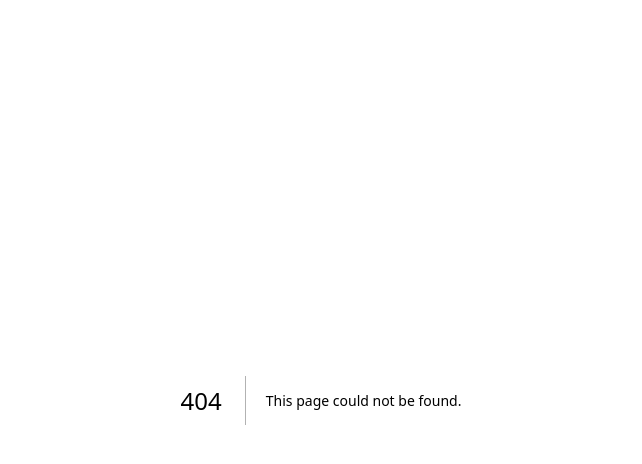
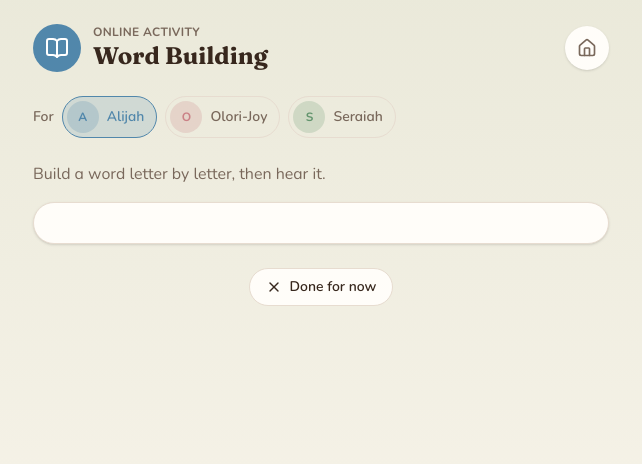
Before and after one commit to sparkye9/biblically-schooled, a Next.js app: page /lessons/1 in a window 1280 px wide. Before the commit this address had no page. Shown: the top 464 px of the page, without its empty margins (319-961 px from the left). Built offline with nearby package versions, Linux system fonts and the light colour scheme.

Commit message:
Add interactive lesson pages (phonics/math/word-building)

```diff
--- /dev/null
+++ b/app/lessons/[lesson]/page.tsx
@@ -0,0 +1,145 @@
+'use client'
+
+import { use, useState } from 'react'
+import Link from 'next/link'
+import { X, Calculator, BookOpen, Home } from 'lucide-react'
+import { useStore } from '@/lib/store'
+import { childrenInView } from '@/lib/selectors'
+import { accent, accentBg } from '@/lib/ui'
+import { ChildAvatar } from '@/components/primitives'
+import { PhonicsBoard } from '@/components/interactive/phonics'
+import { WordBuilder } from '@/components/interactive/word-building'
+import { NumberBondBoard } from '@/components/interactive/math-manipulatives'
+
+const LESSONS: Record<
+  string,
+  { title: string; sub: string; Icon: typeof Home }
+> = {
+  phonics: {
+    title: 'Phonics Practice',
+    sub: 'Tap a letter, hear its sound, and build the sound.',
+    Icon: BookOpen,
+  },
+  math: {
+    title: 'Number Bonds',
+    sub: 'Tap counters to split a whole into two parts.',
+    Icon: Calculator,
+  },
+  'word-building': {
+    title: 'Word Building',
+    sub: 'Build a word letter by letter, then hear it.',
+    Icon: BookOpen,
+  },
+}
+
+export default function LessonPage({
+  params,
+}: {
+  params: Promise<{ lesson: string }>
+}) {
+  const { lesson } = use(params)
+  const { children, currentView } = useStore()
+  const inView = childrenInView(children, currentView)
+  const meta = LESSONS[lesson] ?? LESSONS['word-building']
+
+  const [childId, setChildId] = useState(inView[0]?.id ?? children[0]?.id ?? '')
+  const child = inView.find((c) => c.id === childId) ?? inView[0] ?? children[0]
+
+  if (!child) {
+    return (
+      <div className="flex min-h-dvh items-center justify-center bg-background p-6 text-center">
+        <div>
+          <p className="font-serif text-2xl font-semibold">No children yet</p>
+          <p className="mt-1 text-muted-foreground">
+            Add a child in Settings, then come back to play.
+          </p>
+          <Link
+            href="/settings"
+            className="mt-4 inline-flex items-center gap-2 rounded-xl bg-primary px-4 py-2 text-sm font-semibold text-primary-foreground"
+          >
+            Open Settings
+          </Link>
+        </div>
+      </div>
+    )
+  }
+
+  return (
+    <main
+      className="min-h-dvh px-5 py-6"
+      style={{
+        background: `linear-gradient(180deg, color-mix(in oklch, var(--${child.color}) 12%, var(--background)), var(--background))`,
+      }}
+    >
+      <div className="mx-auto max-w-xl">
+        <div className="mb-6 flex items-center justify-between">
+          <div className="flex items-center gap-3">
+            <span
+              className="flex size-12 items-center justify-center rounded-2xl text-2xl text-white"
+              style={{ backgroundColor: `var(--${child.color})` }}
+            >
+              <meta.Icon className="size-6" />
+            </span>
+            <div>
+              <p className="text-xs font-bold uppercase tracking-wide text-muted-foreground">
+                Online activity
+              </p>
+              <h1 className="font-serif text-2xl font-bold text-foreground">
+                {meta.title}
+              </h1>
+            </div>
+          </div>
+          <Link
+            href="/"
+            aria-label="Back home"
+            className="flex size-11 items-center justify-center rounded-full bg-card text-muted-foreground shadow-sm"
+          >
+            <Home className="size-5" />
+          </Link>
+        </div>
+
+        {/* Child picker */}
+        <div className="mb-6 flex flex-wrap items-center gap-2">
+          <span className="text-sm font-semibold text-muted-foreground">
+            For
+          </span>
+          {inView.map((c) => {
+            const active = c.id === child.id
+            return (
+              <button
+                key={c.id}
+                onClick={() => setChildId(c.id)}
+                className="flex items-center gap-2 rounded-full border py-1 pl-1 pr-3 text-sm font-semibold transition-colors"
+                style={
+                  active
+                    ? { ...accentBg(c.color, 0.18), borderColor: `var(--${c.color})` }
+                    : { borderColor: 'var(--border)', color: 'var(--muted-foreground)' }
+                }
+              >
+                <ChildAvatar child={c} size="sm" />
+                {c.name}
+              </button>
+            )
+          })}
+        </div>
+
+        <p className="mb-4 text-pretty text-muted-foreground">{meta.sub}</p>
+
+        <div className="rounded-3xl border border-border bg-card p-5 shadow-sm">
+          {lesson === 'phonics' && <PhonicsBoard color={child.color} />}
+          {lesson === 'math' && <NumberBondBoard color={child.color} />}
+          {lesson === 'word-building' && <WordBuilder color={child.color} />}
+        </div>
+
+        <div className="mt-6 flex justify-center">
+          <Link
+            href="/"
+            className="flex items-center gap-2 rounded-full border border-border bg-card px-4 py-2 text-sm font-semibold text-foreground"
+          >
+            <X className="size-4" /> Done for now
+          </Link>
+        </div>
+      </div>
+    </main>
+  )
+}
```
